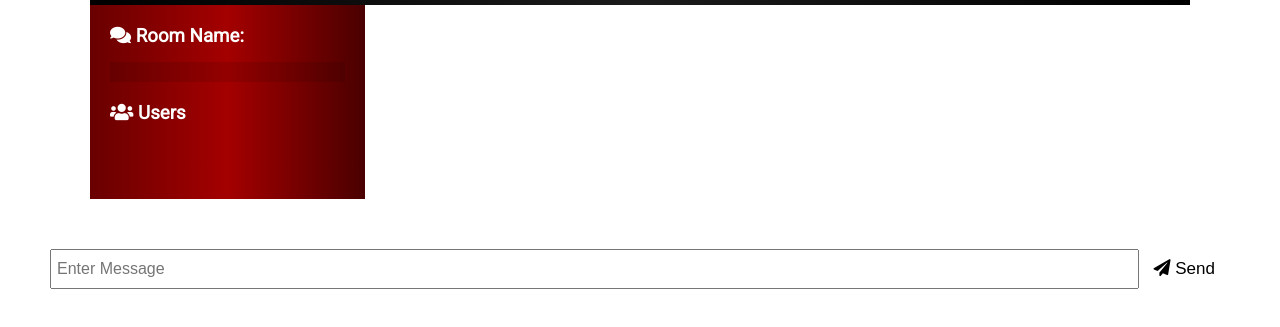
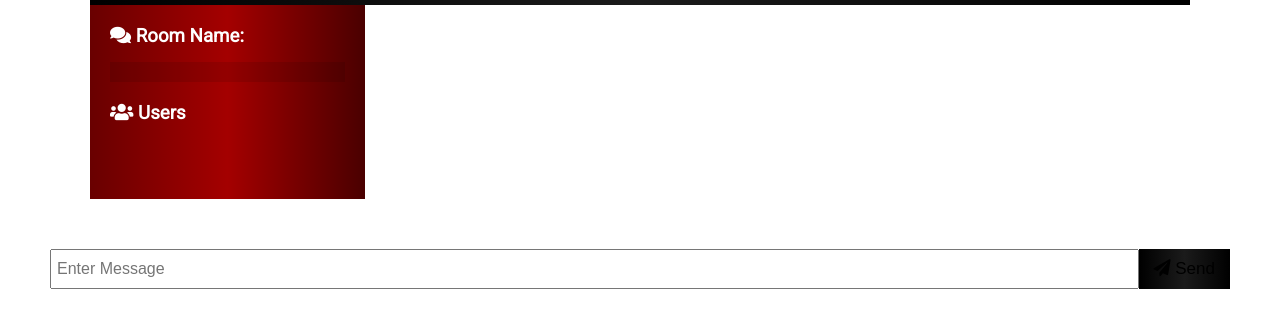
Before and after one commit to dylxntn/PhantizmoConnect, a website: page public/chat.html in a window 1280 px wide. Shown: the part 93-420 px from the top of the page. Drawn offline with nearby package versions, Linux system fonts and the light colour scheme; no server answers.

Commit message:
Update chat.html

```diff
--- a/public/chat.html
+++ b/public/chat.html
@@ -28,7 +28,7 @@
         <div class="chat-form-container">
             <form id="chat-form">
                 <input id="msg" type="text" placeholder="Enter Message" required autocomplete="off" />
-                <button class="btn"><i class="fas fa-paper-plane"></i> Send</button>
+                <button class="btn buttoncolor"><i class="fas fa-paper-plane"></i> Send</button>
             </form>
         </div>
     </div>
```
